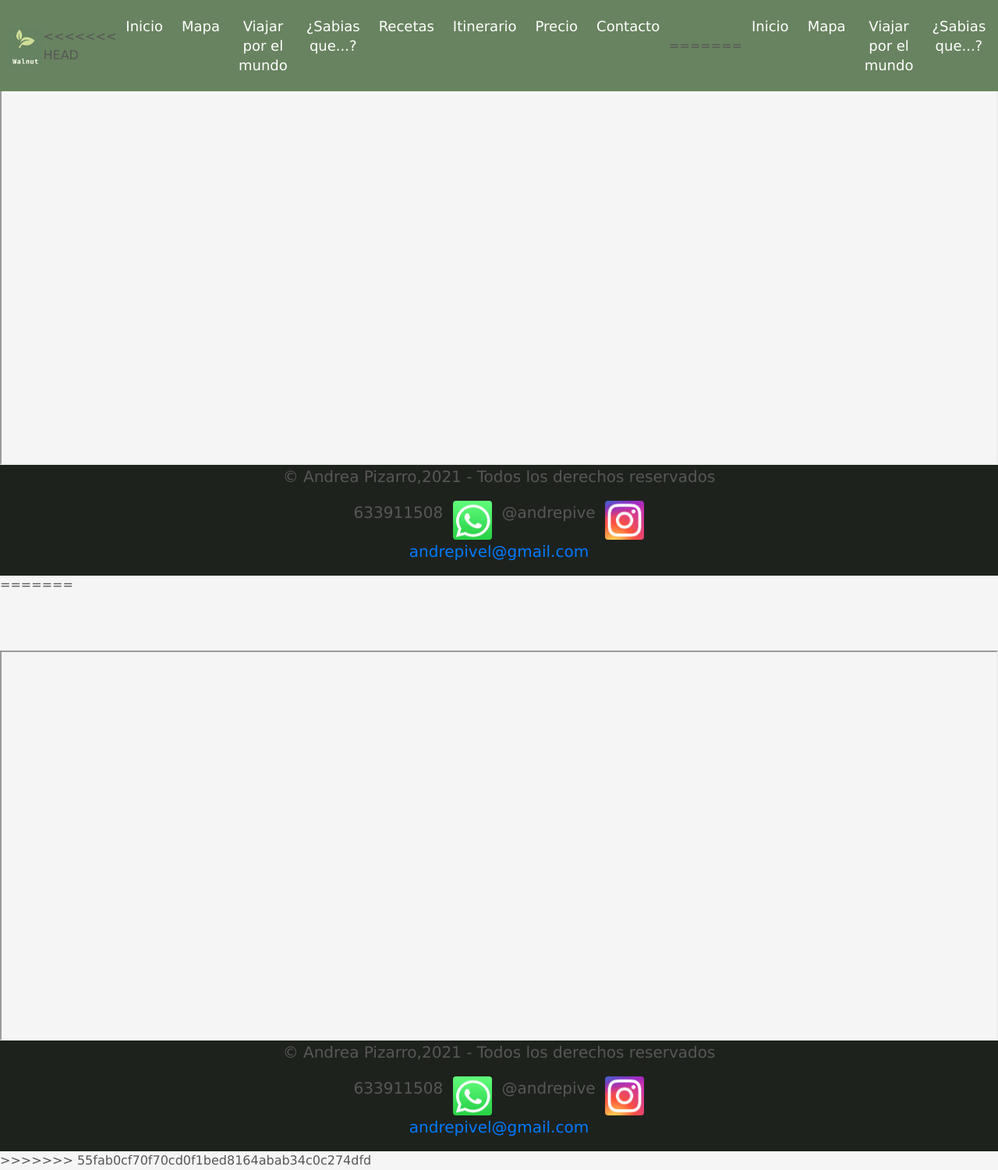
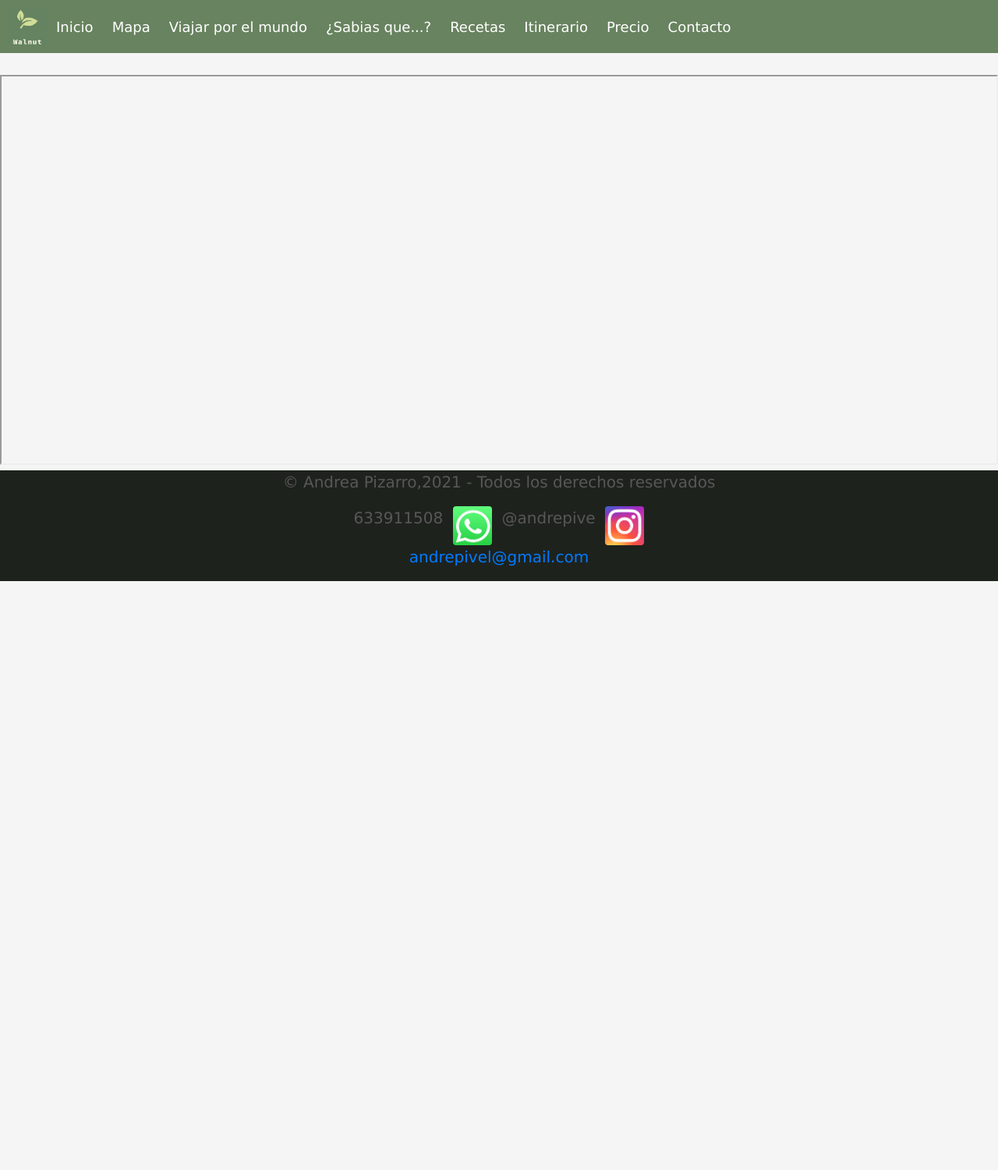
Before and after one commit to Andrea1508/backup, a plain HTML site: page itinerario.html in a window 1280 px wide. Shown: the whole page at 78% size. After the commit the page ends 800 px from the top, so only its background shows below. Drawn offline with nearby package versions, Linux system fonts and the light colour scheme.

Commit message:
cambios en el indice

```diff
--- a/itinerario.html
+++ b/itinerario.html
@@ -1,4 +1,4 @@
-<<<<<<< HEAD
+
 <!doctype html>
 <html lang="en">
     <head>
@@ -85,126 +85,3 @@
   </footer>
  </body>
 </html>
-=======
-<!doctype html>
-<html lang="en">
-    <head>
-        <meta charset="utf-8">
-        <meta http-equiv="X-UA-Compatible" content="IE=edge">
-        <meta name="viewport" content="initial-scale=1,user-scalable=no,maximum-scale=1,width=device-width">
-        <meta name="mobile-web-app-capable" content="yes">
-        <meta name="apple-mobile-web-app-capable" content="yes">
-        <link rel="stylesheet" href="css/leaflet.css"><link rel="stylesheet" href="css/L.Control.Locate.min.css">
-        <link rel="stylesheet" href="css/qgis2web.css"><link rel="stylesheet" href="css/fontawesome-all.min.css">
-        <link rel="stylesheet" href="css/leaflet-control-geocoder.Geocoder.css">
-        <style>
-        #map {
-            width: 1560px;
-            height: 788px;
-        }
-        </style>
-        <title>Itinerario</title>
-        <link rel="stylesheet" href="https://maxcdn.bootstrapcdn.com/bootstrap/4.0.0/css/bootstrap.min.css" integrity="sha384-Gn5384xqQ1aoWXA+058RXPxPg6fy4IWvTNh0E263XmFcJlSAwiGgFAW/dAiS6JXm" crossorigin="anonymous">
-        <script src="https://code.jquery.com/jquery-3.2.1.slim.min.js" integrity="sha384-KJ3o2DKtIkvYIK3UENzmM7KCkRr/rE9/Qpg6aAZGJwFDMVNA/GpGFF93hXpG5KkN" crossorigin="anonymous"></script>
-        <script src="https://cdnjs.cloudflare.com/ajax/libs/popper.js/1.12.9/umd/popper.min.js" integrity="sha384-ApNbgh9B+Y1QKtv3Rn7W3mgPxhU9K/ScQsAP7hUibX39j7fakFPskvXusvfa0b4Q" crossorigin="anonymous"></script>
-        <script src="https://maxcdn.bootstrapcdn.com/bootstrap/4.0.0/js/bootstrap.min.js" integrity="sha384-JZR6Spejh4U02d8jOt6vLEHfe/JQGiRRSQQxSfFWpi1MquVdAyjUar5+76PVCmYl" crossorigin="anonymous"></script>
-        <link href="css/css.css" rel="stylesheet" type="text/css">
-    </head>
-    <body>
-        <nav class="navbar navbar-expand-lg " id="navbar">
-            <img src="Fotos/Logo_2.jpg" alt="Logo_2" style="width:50px;height:50px;" class="rounded">
-            <button class="navbar-toggler" type="button" data-toggle="collapse" data-target="#navbarNavDropdown" aria-controls="navbarNavDropdown" aria-expanded="false" aria-label="Toggle navigation">
-              <span class="navbar-toggler-icon"></span>
-            </button>
-            <div class="collapse navbar-collapse" id="navbarNavDropdown">
-<<<<<<< HEAD
-              <ul class="navbar-nav">
-                <li class="nav-item active">
-                  <a class="nav-link" href="index.html">Inicio <span class="sr-only">(current)</span></a>
-                </li>
-                <li class="nav-item">
-                  <a class="nav-link" href="Mapajs.html">Mapa</a>
-                </li>
-                <li class="nav-item">
-                  <a class="nav-link" href="Mapa.html">Viajar por el mundo</a>
-                </li>
-                <li class="nav-item">
-                  <a class="nav-link" href="Sabias que.html">¿Sabias que...?</a>
-                </li>
-                <li class="nav-item dropdown">
-                  <a class="nav-link" href="recetas.html">Recetas</a>
-                </li>
-                <li class="nav-item dropdown">
-                  <a class="nav-link" href="itinerario.html">Itinerario</a>
-                </li>
-                <li class="nav-item dropdown">
-                  <a class="nav-link" href="Tabla.html">Precio</a>
-                </li>
-                <li class="nav-item dropdown">
-                  <a class="nav-link" href="Contacto.html">Contacto</a>
-                </li>
-                </li>
-              </ul>
-            </div>
-=======
-      <ul class="navbar-nav">
-        <li class="nav-item active">
-          <a class="nav-link" href="index.html">Inicio <span class="sr-only">(current)</span></a>
-        </li>
-        <li class="nav-item">
-          <a class="nav-link" href="Mapajs.html">Mapa</a>
-        </li>
-        <li class="nav-item">
-          <a class="nav-link" href="Mapa.html">Viajar por el mundo</a>
-        </li>
-        <li class="nav-item">
-          <a class="nav-link" href="Sabias que.html">¿Sabias que...?</a>
-        </li>
-        <li class="nav-item dropdown">
-          <a class="nav-link" href="recetas.html">Recetas</a>
-        </li>
-        <li class="nav-item dropdown">
-          <a class="nav-link" href="itinerario.html">Itinerario</a>
-        </li>
-        <li class="nav-item dropdown">
-          <a class="nav-link" href="Tabla.html">Precio</a>
-        </li>
-        <li class="nav-item dropdown">
-          <a class="nav-link" href="Contacto.html">Contacto</a>
-        </li>
-        </li>
-      </ul>
-    </div>
->>>>>>> c1f1f3b5d04d58ca4471803a4f67655986f5438a
-          </nav>
-          <br>
-          <br>
-          <br>
-          <br>
-
-          <iframe
-          style=" width: 100%; height: 500px;"
-<<<<<<< HEAD
-            src= file:///C:/Users/andre/Desktop/3%20curso/2Q/Herramientas%20Web/backup/maparuta/ruta.html#15/41.1210/1.2565>
-=======
-            src= maparuta/ruta.html>
->>>>>>> c1f1f3b5d04d58ca4471803a4f67655986f5438a
-          </iframe>
-    <footer>
-    <div class="social col-12 d-flex justify-content-center container caja-footer">
-     <p class="copy">&copy; Andrea Pizarro,2021 - Todos los derechos reservados</p></div>
-     <div class="social col-12 d-flex justify-content-center container  caja-footer">
-     <p>633911508&nbsp;&nbsp;</p>
-      <a href="#"><img src="Fotos/wats1.jpg" alt="whatsapp" style="width:50px;height:50px;" class="rounded"></a>
-
-      <p>&nbsp;&nbsp;@andrepive&nbsp;&nbsp;</p>
-      <a href="https://www.instagram.com/andrepive/"><img src="Fotos/instagram.png" alt="instagram" style="width:50px;height:50px;" class="rounded"></a>
-    </div>
-    <div class="col-12 d-flex justify-content-center container  caja-footer">
-    <p><a href="mailto:andrepivel@gmail.com">andrepivel@gmail.com</a></p>
-    </div>
-
-  </footer>
- </body>
-</html>
->>>>>>> 55fab0cf70f70cd0f1bed8164abab34c0c274dfd
```
